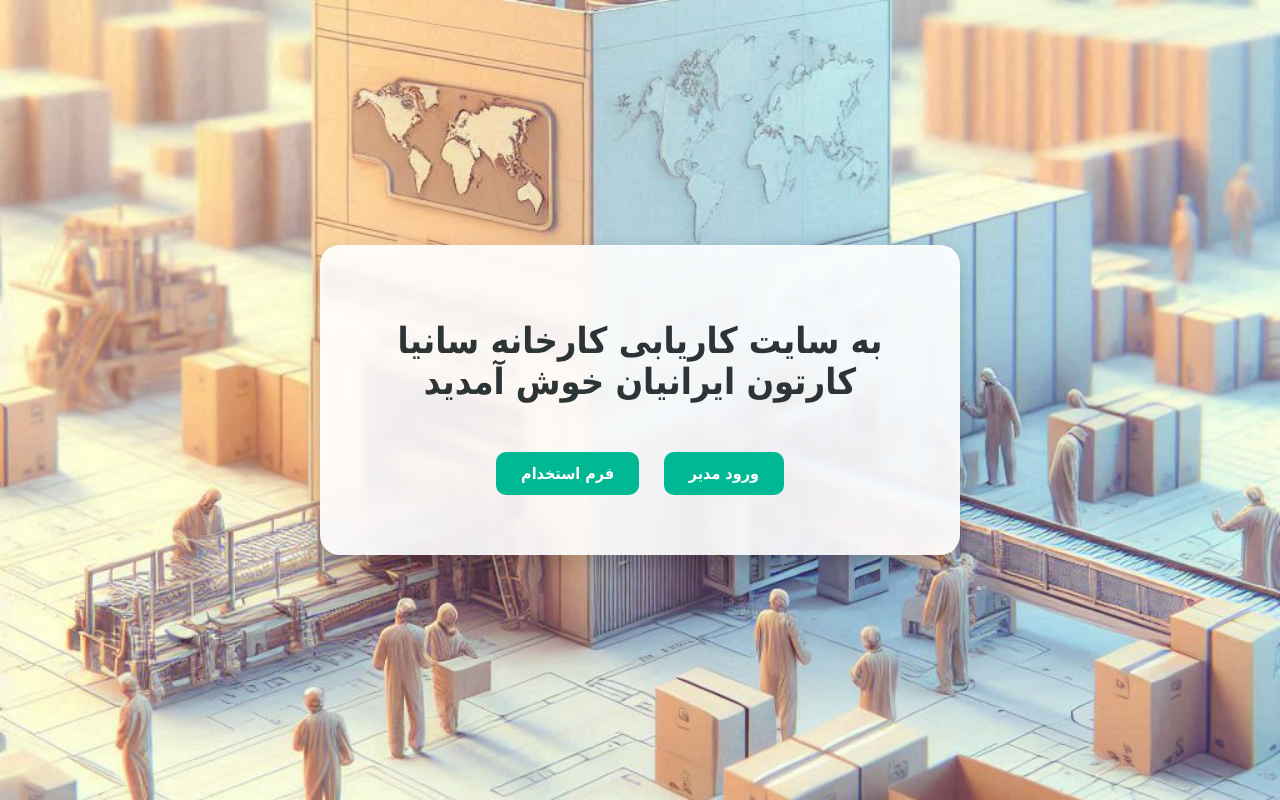
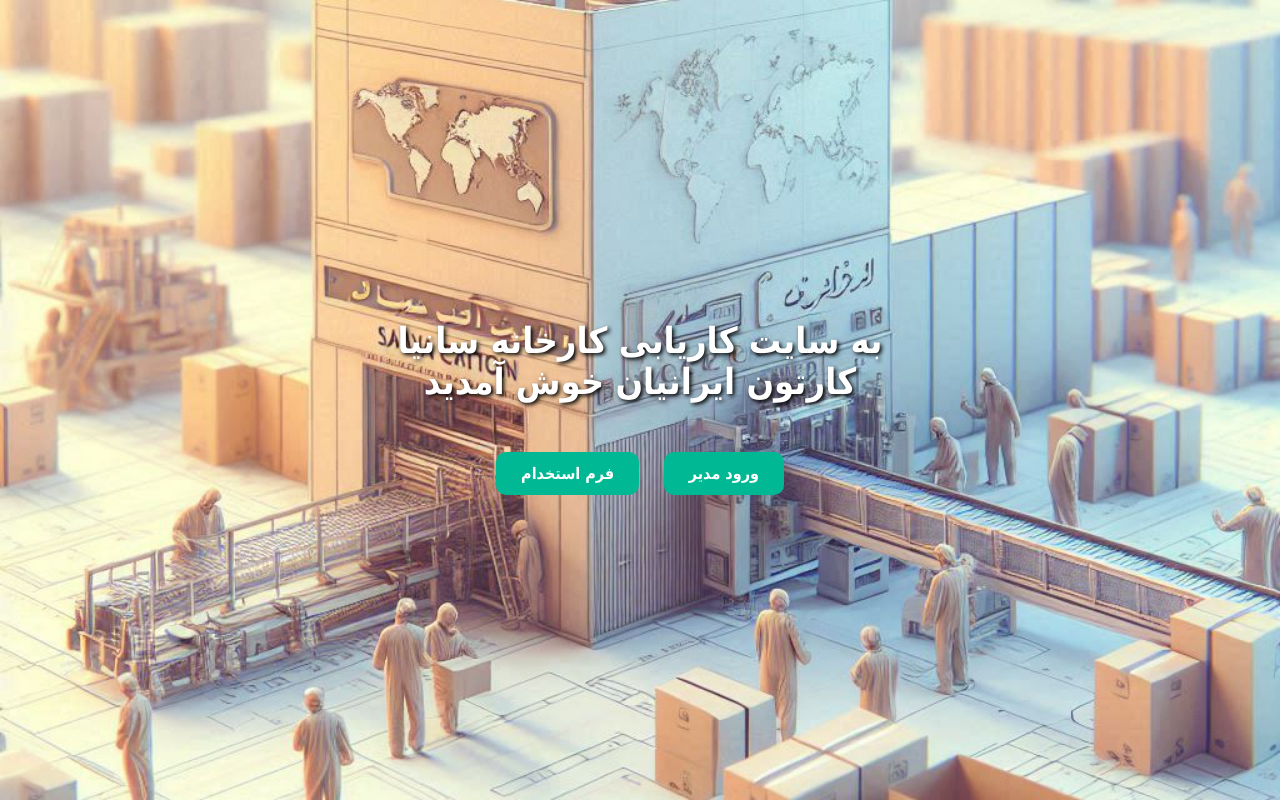
Before and after one commit to kamran847/resume-site, a Django app: page / in a window 1280 px wide. Run offline with Django 5.2, Linux system fonts and the light colour scheme; some web fonts are replaced.

Commit message:
بازگرداندن تصویر پسزمینه و زیباسازی صفحه خوشآمدگویی

```diff
--- a/resume/templates/resume/home.html
+++ b/resume/templates/resume/home.html
@@ -22,19 +22,16 @@
         }
 
         .welcome-box {
-            background-color: rgba(255, 255, 255, 0.9);
             padding: 50px 20px;
             width: 90%;
             max-width: 600px;
-            border-radius: 20px;
-            box-shadow: 0 8px 20px rgba(0,0,0,0.2);
-            backdrop-filter: blur(5px);
         }
 
         .welcome-box h1 {
             font-size: 36px;
             margin-bottom: 40px;
-            color: #2d3436;
+            color: white;
+            text-shadow: 2px 2px 4px #000;
         }
 
         .buttons {
@@ -68,4 +65,3 @@
         </div>
     </div>
 </body>
-</html>
```
